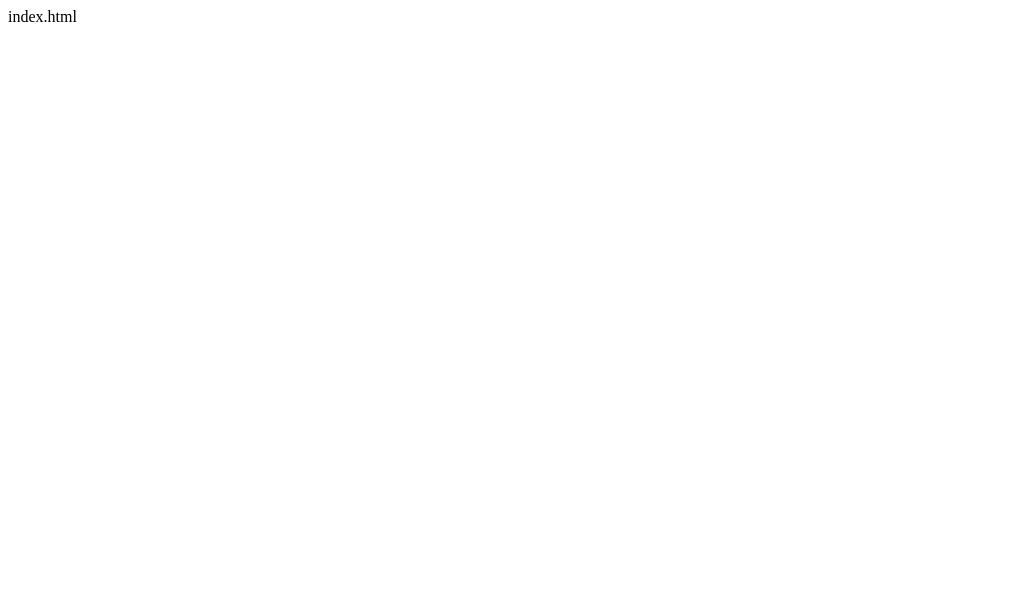
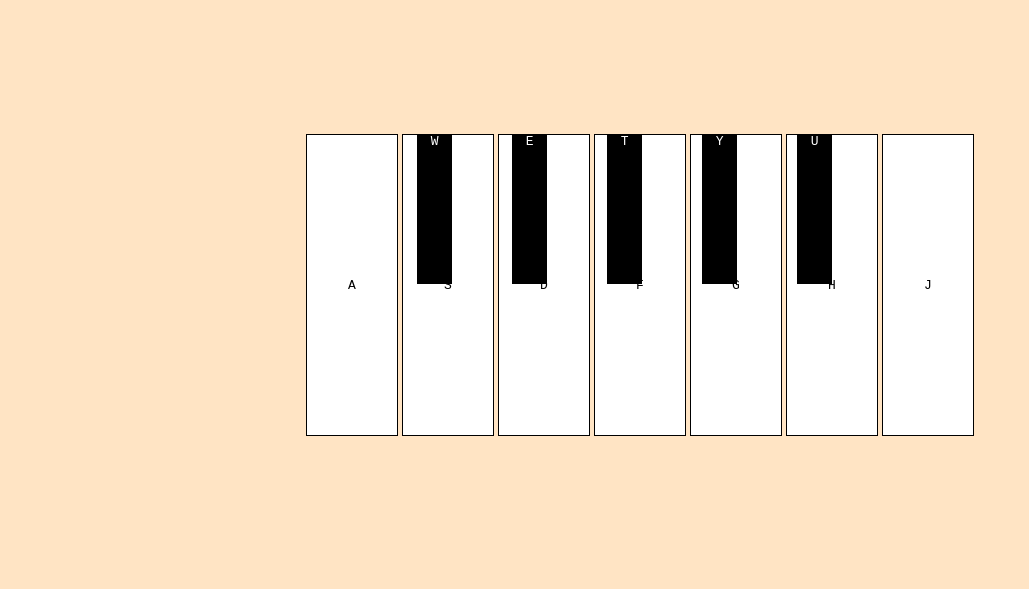
Before and after one commit to krisztianteller/jetBrainsPiano, a plain HTML site: page index.html in a window 1280 px wide. Shown: the whole page, without its empty margins (0-1029 px from the left). Drawn offline with Linux system fonts and the light colour scheme.

Commit message:
uploading what i made on jetbrains

```diff
--- a/index.html
+++ b/index.html
@@ -1 +1,33 @@
-index.html
+<!DOCTYPE html>
+<html>
+    <head>
+        <meta charset="utf-8">
+        <title>Virtual Piano</title>
+        <link rel="stylesheet" href="style.css">
+        <script src="presskey.js">
+        </script>
+    </head>
+    <body>
+    <div class="container">
+        <div class="white-keys">
+        <kbd>A</kbd>
+        <kbd>S</kbd>
+        <kbd>D</kbd>
+        <kbd>F</kbd>
+        <kbd>G</kbd>
+        <kbd>H</kbd>
+        <kbd>J</kbd>
+        </div>
+        <div class="black-keys">
+            <kbd>W</kbd>
+            <kbd>E</kbd>
+            <kbd>T</kbd>
+            <kbd>Y</kbd>
+            <kbd>U</kbd>
+        </div>
+
+
+    </div>
+
+    </body>
+</html>
--- a/style.css
+++ b/style.css
@@ -1 +1,38 @@
-style.css
+body{
+    background: bisque;
+}
+
+.white-keys kbd{
+    background: white;
+    align-content: space-around ;
+    height: 300px;
+    width: 90px;
+    display: inline-block;
+    border: 1px solid black;
+
+
+
+}
+.black-keys {
+    display: flex;
+    width: 100%;
+    height: 50%;
+    position: relative;}
+
+.black-keys kbd{
+    color: white;
+    background: black;
+    position: relative;
+    bottom: 302px;
+    left: 25%;
+    height: 150px;
+    width: 35px;
+    margin:  0 30px;
+    display: inline-block;
+
+}
+.container{
+    padding: 10%;
+    text-align: center;
+
+}
```
Also changed, not shown: main.js (+42 -0 lines).
